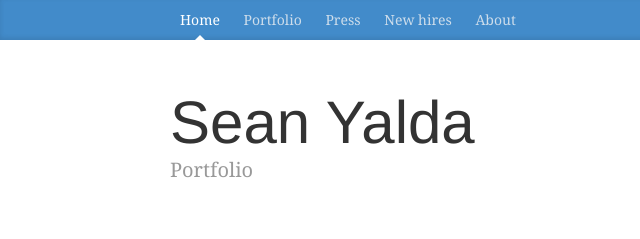
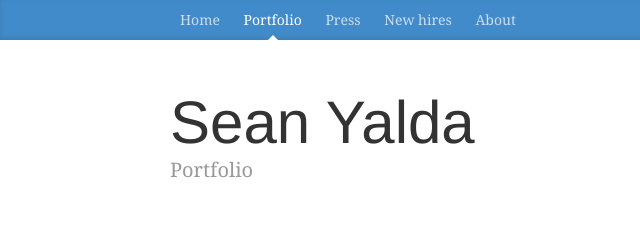
Before and after one commit to Seanathon/Parse-CMS, a plain HTML site: page public/portfolio.html in a window 1280 px wide. Shown: the top 239 px of the page, 0-640 px from the left. Drawn offline with nearby package versions, Linux system fonts and the light colour scheme; a script that the page names is missing.

Commit message:
debugging

```diff
--- a/public/js/portfolio.js
+++ b/public/js/portfolio.js
@@ -21,6 +21,7 @@ $(function() {
 	    success: function(portfolioItems) {
 	    	// Upon fetch success callback, create a new instance of BlogsView
 	    	// render that new instance and put it in the main-container on the page
+	        console.log(portfolioItems);
 	        var portfolioItemsView = new PortfolioView({ collection: portfolioItems });
 		    portfolioItemsView.render();
 		    $('.main-container').html(portfolioItemsView.el);
--- a/public/portfolio.html
+++ b/public/portfolio.html
@@ -36,8 +36,8 @@
     <div class="blog-masthead">
       <div class="container">
         <nav class="blog-nav">
-          <a class="blog-nav-item active" href="index.html">Home</a>
-          <a class="blog-nav-item" href="#">Portfolio</a>
+          <a class="blog-nav-item" href="index.html">Home</a>
+          <a class="blog-nav-item active" href="#">Portfolio</a>
           <a class="blog-nav-item" href="#">Press</a>
           <a class="blog-nav-item" href="#">New hires</a>
           <a class="blog-nav-item" href="#">About</a>
```
